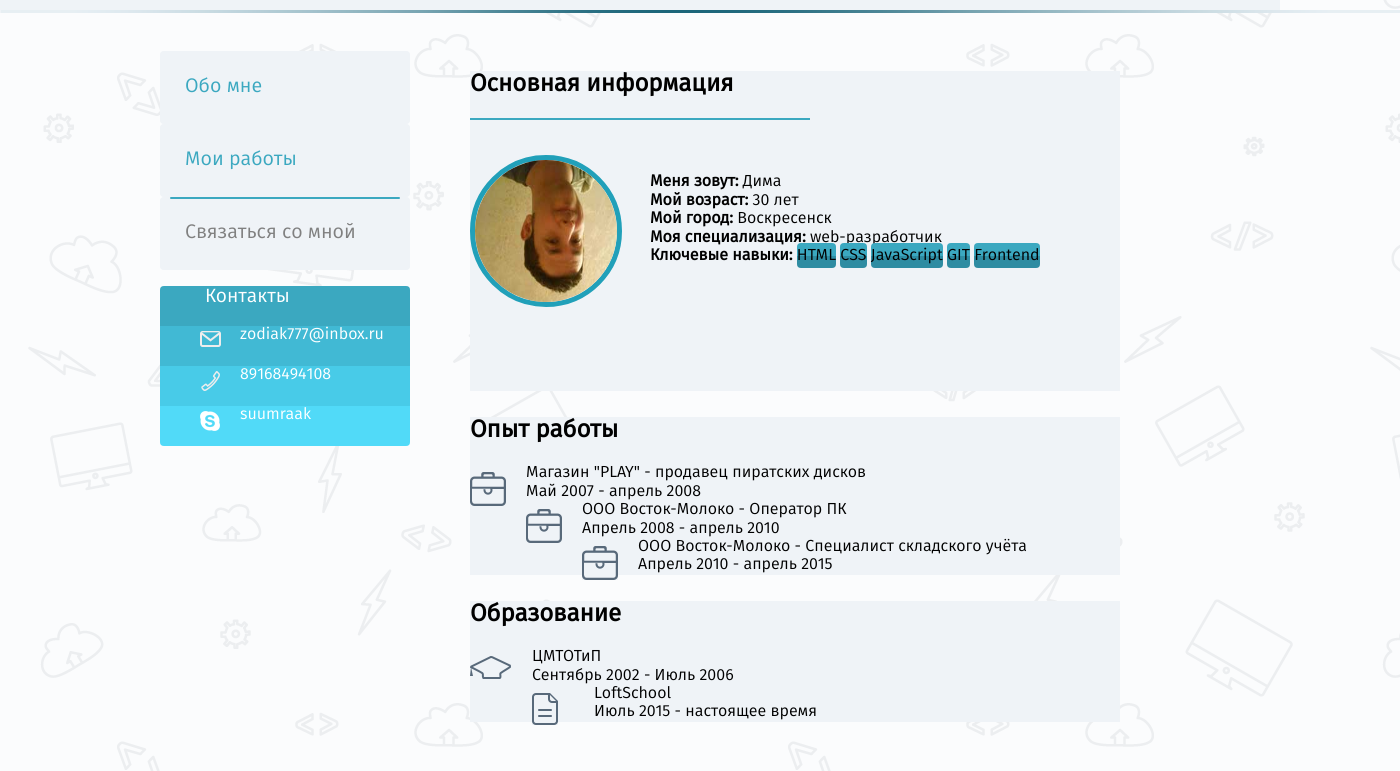
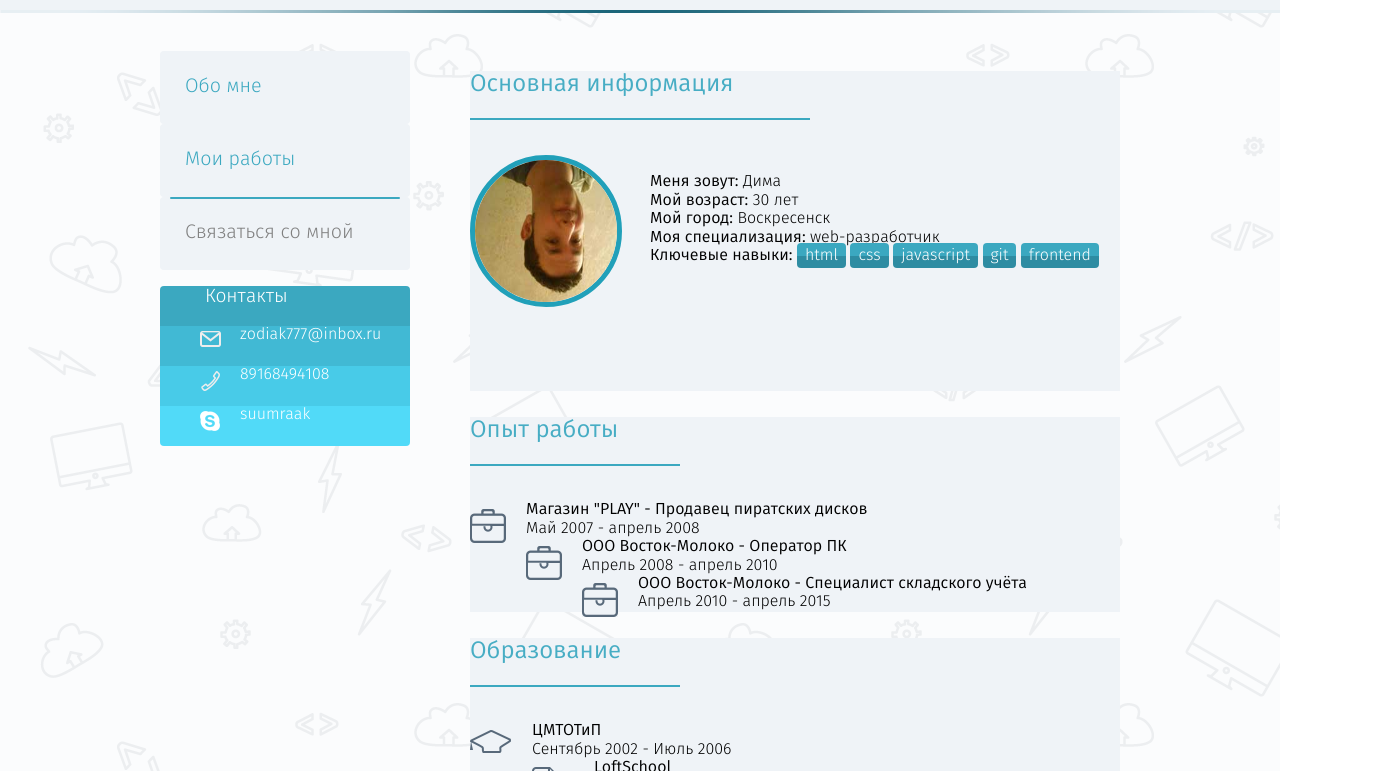
Before and after one commit to suumraak/port, a website: page src/index.html in a window 1280 px wide. Shown: the part 107-878 px from the top of the page, 1400 px wide, since content can reach past the window. Drawn offline with nearby package versions, Linux system fonts and the light colour scheme.

Commit message:
Сделал нормальные полосочки, линии, подключил шрифты

```diff
--- a/src/css/main.css
+++ b/src/css/main.css
@@ -32,11 +32,6 @@ body {
 	margin: 0 auto;
 }
 
-.main_header .line {
-	position: absolute;
-	bottom: 0;
-}
-
 .logo {
 	float: left;
 	margin: 30px 40px;
@@ -45,6 +40,7 @@ body {
 .socials {
 	float: right;
 	margin-top: 20px;
+	min-width: 260px;
 }
 
 .icons li {
@@ -55,6 +51,13 @@ body {
 
 .icons:first-child {
 	margin-left: -59px;
+}
+
+
+.line_head  img{
+	width: 100%;
+	height: 3px;
+	min-width: 960px;
 }
 
 /*ВРАППЕР*/
@@ -68,7 +71,19 @@ body {
 .main_block {
 	margin: 0 auto;
 	width: 960px;
-	font-family: 'fira_sansbook';
+}
+
+.main_block h2, .exp_title, .edu_title, .title {
+		font-family: 'fira_sansbook';
+}
+
+.main_block .edu_age, .exp_age, .descryption, .skill {
+	font-family: "fira_sanslight";
+}
+
+h2 {
+	color: #47adc4;
+	font-weight: normal;
 }
 
 /*ЛЕВОЕ МЕНЮ*/
@@ -269,15 +284,17 @@ body {
 	border-radius: 4px;
 	background: #3ba8c0;
     background: linear-gradient(#3ba8c0 50%, #2e8ca2 50%);
+    color: white;
+}
+
+.skills span {
+	padding: 0 8px;
 }
 
 .spisok {
 	margin: -150px 0px 0px 140px;
 }
 
-.title {
-	font-weight: bold;
-}
 
 /*Опыт работы*/
 .exp:before {
@@ -289,6 +306,13 @@ body {
 	display: block;
 	height: 34px;
 	width: 36px;
+}
+
+.line_down {
+	margin-bottom: 35px;
+	width: 210px;
+	height: 2px;
+	background-color: #3ba8c0;
 }
 
 /*Образование*/
@@ -322,11 +346,6 @@ body {
     background-color: #eff3f7;
 }
 
-.main_footer .line {
-	position: absolute;
-    bottom: 100%;
-}
-
 .main_footer_content {
 	width: 960px;
 	margin: 0 auto;
@@ -340,3 +359,9 @@ body {
 	margin-top: -22px;
     text-align: center;
 }
+
+.line_foot img {
+    width: 100%;
+    height: 3px;
+    min-width: 960px;
+}
--- a/src/index.html
+++ b/src/index.html
@@ -39,7 +39,7 @@
                     </ul>
                 </div>
             </div>
-            <div><img src="/img/line.png" alt="Линия"></div>
+            <div class="line_head"><img src="/img/line.png" alt="Линия"></div>
         </header>
 
         <!--НАВИГАЦИЯ И КОНТЕНТ-->
@@ -99,11 +99,11 @@
                             <li class="information_item">
                                 <div class="title">Ключевые навыки:</div>
                                 <div class="skills">
-                                    <span class="skill">HTML</span>
-                                    <span class="skill">CSS</span>
-                                    <span class="skill">JavaScript</span>
-                                    <span class="skill">GIT</span>
-                                    <span class="skill">Frontend</span>
+                                    <span class="skill">html</span>
+                                    <span class="skill">css</span>
+                                    <span class="skill">javascript</span>
+                                    <span class="skill">git</span>
+                                    <span class="skill">frontend</span>
                                 </div>
                             </li>
                         </ul>
@@ -114,10 +114,10 @@
                 <!-- Опыт работы -->
                 <div class="main_content_block">
                     <h2>Опыт работы</h2>
-                    <div class="line"></div>
+                    <div class="line_down"></div>
                     <div class="exp">
                        <div class="exp_inner">
-                        <div class="exp_title">Магазин "PLAY" - продавец пиратских дисков</div>
+                        <div class="exp_title">Магазин "PLAY" - Продавец пиратских дисков</div>
                         <div class="exp_age">Май 2007 - апрель 2008</div>
                         </div>
                     </div>
@@ -134,7 +134,7 @@
                 <!-- Образование -->
                 <div class="main_content_block">
                     <h2>Образование</h2>
-                    <div class="line"></div>
+                    <div class="line_down"></div>
                     <div class="education hat">
                         <div class="edu_title">ЦМТОТиП</div>
                         <div class="edu_age">Сентябрь 2002 - Июль 2006</div>
@@ -150,7 +150,7 @@
 
     <!--ФУТЕР-->
     <footer class="main_footer clearfix">
-        <div><img src="/img/line.png" alt="Линия"></div>
+        <div class="line_foot"><img src="/img/line.png" alt="Линия"></div>
         <div class="main_footer_content">
             <div class="entry">
                 <a href="#" class="sprite sprite-lock"></a>
```
